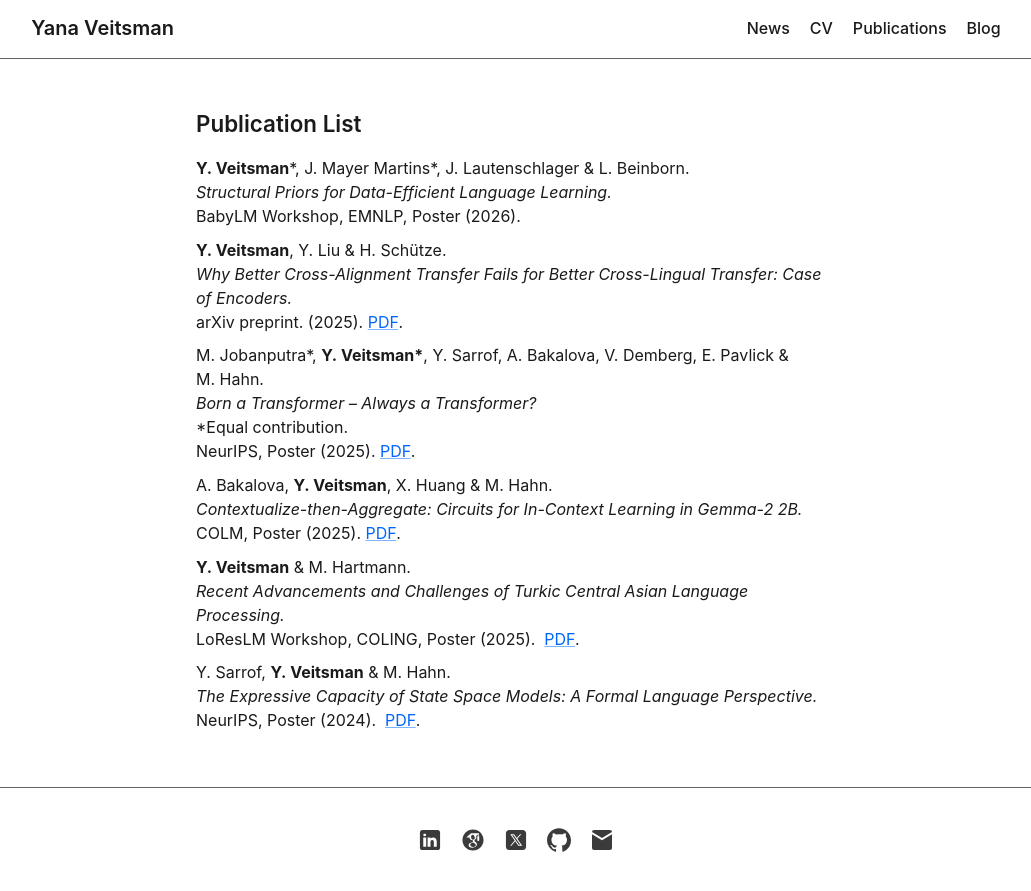
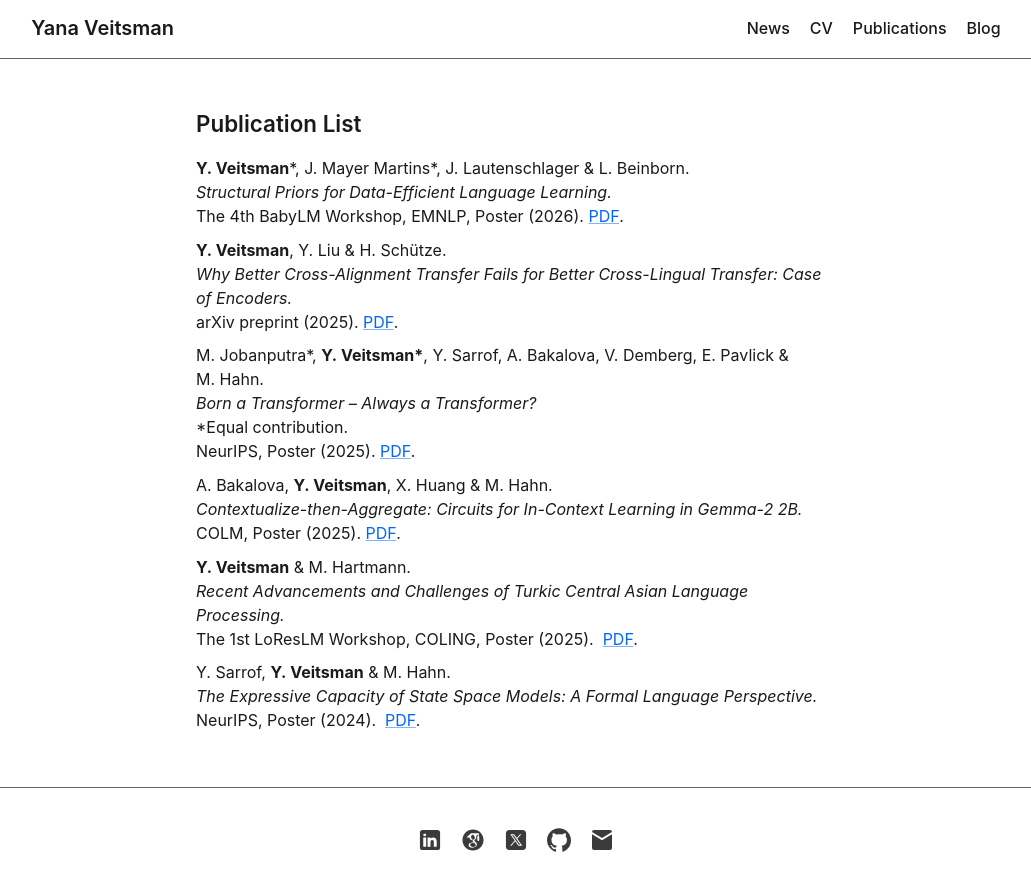
Before and after one commit to yan-vei/yan-vei.github.io, a Jekyll site: the page built from _pages/publications.html, in a window 1280 px wide. Shown: the top 891 px of the page, without its empty margins (124-1155 px from the left). Built offline with Jekyll 4.4.1, drawn with Linux system fonts in a browser that asks for light colours.

```diff
--- a/_pages/publications.html
+++ b/_pages/publications.html
@@ -34,13 +34,14 @@ permalink: /publications/
     <li>
     <strong>Y.&nbsp;Veitsman</strong>*, J.&nbsp;Mayer Martins*, J.&nbsp;Lautenschlager &amp; L.&nbsp;Beinborn.<br>
     <em>Structural Priors for Data-Efficient Language Learning.</em><br>
-    BabyLM Workshop, EMNLP, Poster (2026).
+    The 4th BabyLM Workshop, EMNLP, Poster (2026).
+    <a href="https://arxiv.org/pdf/2609.11505" target="_blank" rel="noopener">PDF</a>.
   </li>
 
   <li>
     <strong>Y.&nbsp;Veitsman</strong>, Y.&nbsp;Liu &amp; H.&nbsp;Schütze.<br>
     <em>Why Better Cross-Alignment Transfer Fails for Better Cross-Lingual Transfer: Case of Encoders.</em><br>
-    arXiv preprint. (2025).
+    arXiv preprint (2025).
     <a href="https://arxiv.org/abs/2603.18863" target="_blank" rel="noopener">PDF</a>.
   </li>
 
@@ -63,7 +64,7 @@ permalink: /publications/
   <li>
     <strong>Y.&nbsp;Veitsman</strong> &amp; M.&nbsp;Hartmann.<br>
     <em>Recent Advancements and Challenges of Turkic Central Asian Language Processing.</em><br>
-    LoResLM Workshop, COLING, Poster (2025).&nbsp;
+    The 1st LoResLM Workshop, COLING, Poster (2025).&nbsp;
     <a href="https://aclanthology.org/2025.loreslm-1.25/" target="_blank" rel="noopener">PDF</a>.
   </li>
 
```
Also changed, not shown: _posts/2026-09-11-babylm-paper.md (added, +9 -0 lines).
